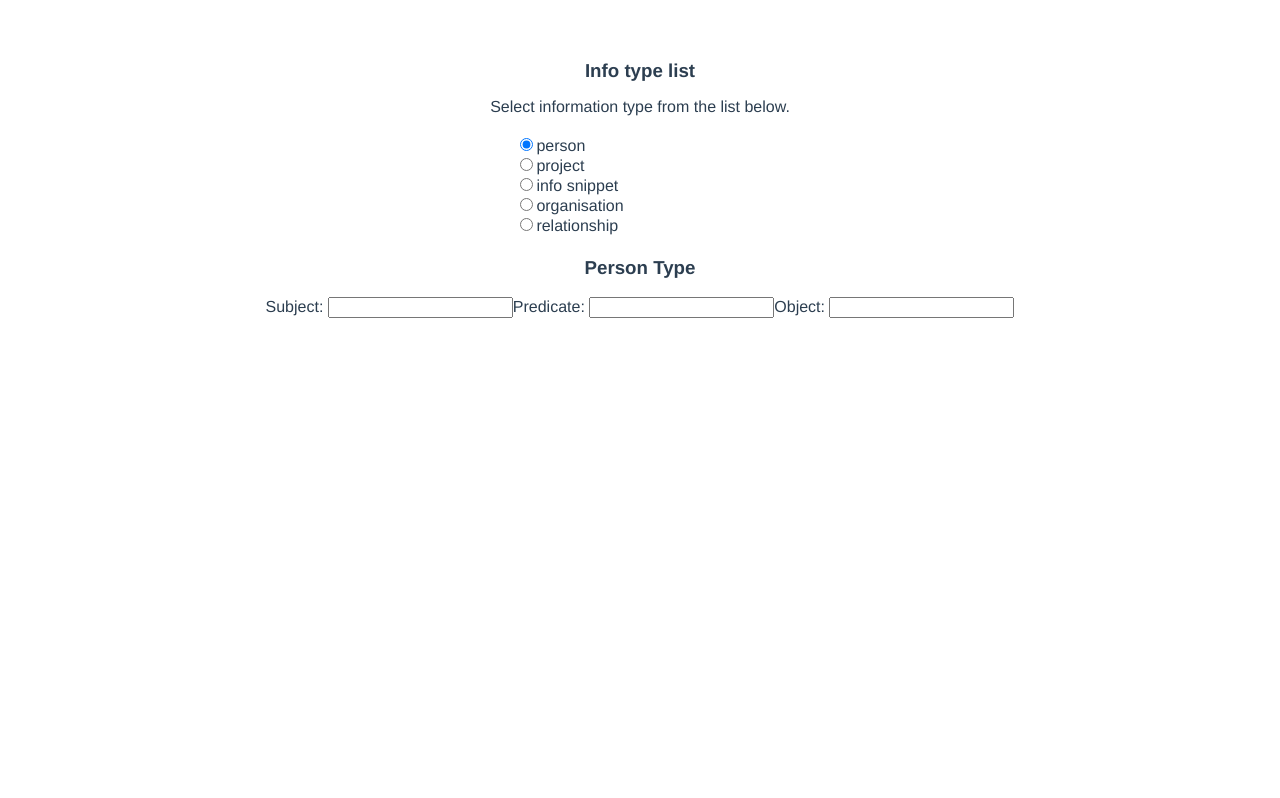
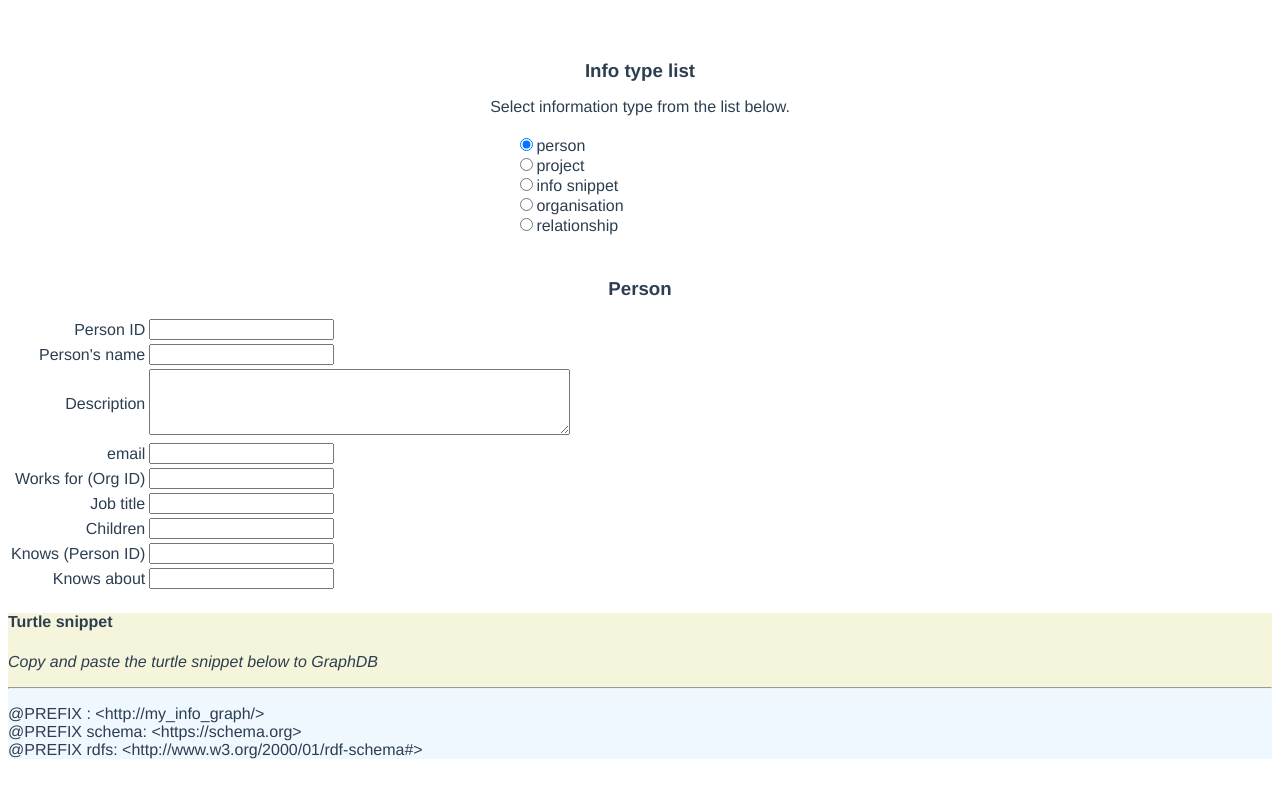
Before and after one commit to kheerand/infograph, a Vue app: page / in a window 1280 px wide. Both pictures are taken after a click on the radio button 526 px from the left and 144 px from the top of the page. Built offline with nearby package versions, Linux system fonts and the light colour scheme.

Commit message:
Created initial Person type

```diff
--- a/src/App.vue
+++ b/src/App.vue
@@ -3,7 +3,6 @@
     <infoTypesList @selection="showInfoBox($event)"/>
   </div>
   <div v-if="selectedInfoType == 'personFields'">
-    <h3>Person Type</h3>
     <infoTypePerson  @turtleOutput='updateTurtleText($event)'/>
   </div>
   <div v-if="selectedInfoType == 'projectFields'">
--- a/src/components/infoTypePerson.vue
+++ b/src/components/infoTypePerson.vue
@@ -1,10 +1,131 @@
 <template>
-  <div>
+  <div id='input_area'>
+    <h3>Person</h3>
     <p>
-      <span>Subject: <input type="text" @change="onChange($event)" v-model="subject" /></span>
-      <span>Predicate: <input type="text" @change="onChange($event)" v-model="predicate" /></span>
-      <span>Object: <input type="text" @change="onChange($event)" v-model="object" /></span>
+      <table id='input_table'>
+        <tr class='input_row'>
+          <td class='input_heading'>
+            Person ID
+          </td>
+          <td class='input_input'>
+            <input type="text" v-model="nameID" />
+          </td>
+        </tr>
+        <tr class='input_row'>
+          <td class='input_heading'>
+            Person's name
+          </td>
+          <td class='input_input'>
+            <input type="text" v-model="name" />
+          </td>
+        </tr>
+        <tr class='input_row'>
+          <td class='input_heading'>
+            Description
+          </td>
+          <td class='input_input'>
+            <textarea rows=4 cols=50 v-model="description" />
+          </td>
+        </tr>
+        <tr class='input_row'>
+          <td class='input_heading'>
+            email
+          </td>
+          <td class='input_input'>
+            <input type="text" v-model="email" />
+          </td>
+        </tr>
+        <tr class='input_row'>
+          <td class='input_heading'>
+            Works for (Org ID)
+          </td>
+          <td class='input_input'>
+            <input type="text" v-model="worksFor" />
+          </td>
+        </tr>
+        <tr class='input_row'>
+          <td class='input_heading'>
+            Job title
+          </td>
+          <td class='input_input'>
+            <input type="text" v-model="jobTitle" />
+          </td>
+        </tr>
+        <tr class='input_row'>
+          <td class='input_heading'>
+            Children
+          </td>
+          <td class='input_input'>
+            <input type="text" v-model="children" />
+          </td>
+        </tr>
+        <tr class='input_row'>
+          <td class='input_heading'>
+            Knows (Person ID)
+          </td>
+          <td class='input_input'>
+            <input type="text" v-model="knows" />
+          </td>
+        </tr>
+        <tr class='input_row'>
+          <td class='input_heading'>
+            Knows about
+          </td>
+          <td class='input_input'>
+            <input type="text" v-model="knowsAbout" />
+          </td>
+        </tr>
+      </table>
     </p>
+  </div>
+  <div id="turtle_snippet">
+    <div id='turtle_preamble'>
+      <h4>Turtle snippet</h4>
+      <p>
+        <em>Copy and paste the turtle snippet below to GraphDB</em>
+      </p>
+      <hr>
+    </div>
+    <div id="turtle_prefixes">
+      <p>
+        <span v-for="prefix in prefixes" :key="prefix">
+            {{prefix}}<br>
+        </span>
+      </p>
+    </div>
+
+
+    <div id="turtle_tripples">
+      <span v-if="nameID != ''">
+        :{{nameID}} a schema:Person.<br>
+      </span>
+      <span v-if="name != ''">
+        :{{nameID}} schema:name "{{name}}".<br>
+        :{{nameID}} rdfs:label "{{name}}".<br>
+      </span>
+      <span v-if="description != ''">
+        :{{nameID}} schema:description "{{description}}".<br>
+      </span>
+      <span v-if="email != ''">
+        :{{nameID}} schema:email "{{email}}".<br>
+      </span>
+      <span v-if="worksFor != ''">
+        :{{nameID}} schema:worksFor :{{worksFor}}.<br>
+      </span>
+      <span v-if="jobTitle != ''">
+        :{{nameID}} schema:jobTitle "{{jobTitle}}".<br>
+      </span>
+      <span v-if="children != ''">
+        <!-- NOTE Change this to linkn to person ID in the future -->
+        :{{nameID}} schema:children "{{children}}".<br>
+      </span>
+      <span v-if="knows != ''">
+        :{{nameID}} schema:knows :{{knows}}.<br>
+      </span>
+      <span v-if="knowsAbout != ''">
+        :{{nameID}} schema:knowsAbout :{{knowsAbout}}.<br>
+      </span>
+    </div>
   </div>
 </template>
 
@@ -14,33 +135,22 @@ export default {
   props: {},
   data() {
     return {
-      fields: {
-        name: {
-          subject: " ",
-          predicate: " ",
-          object: ""
-        }
-      },
-      subject: "",
-      predicate: "",
-      object: "",
+      prefixes: [
+        "@PREFIX : <http://my_info_graph/>", // try and load this from a config file in the future.
+        "@PREFIX schema: <https://schema.org>",
+        "@PREFIX rdfs: <http://www.w3.org/2000/01/rdf-schema#>",
+      ],
+      nameID: "",
+      name: "",
+      description: "",
+      email: "",
+      worksFor: "",
+      jobTitle: "",
+      children: "",
+      knows: "",
+      knowsAbout: "",
     };
   },
-  methods: {
-    onChange() {
-      // var infoTypeSelected = event.target.value;
-      // this.$emit('selection',infoTypeSelected)
-      var output = {
-        prefixes: "",
-        tripple: {
-          subject:  this.subject,
-          predicate: this.predicate,
-          object: this.object
-        }
-      }
-        this.$emit('turtleOutput',output)
-    }
-  }
 };
 </script>
 
@@ -48,9 +158,6 @@ export default {
 <style scoped>
 h3 {
   margin: 40px 0 0;
-}
-h4 {
-  margin: 20px 0 0;
 }
 ul {
   list-style-type: none;
@@ -63,7 +170,17 @@ li {
 a {
   color: #42b983;
 }
-.turtle_code {
+#turtle_snippet {
+  text-align: left;
+  background: aliceblue;
+}
+#turtle_preamble {
+  background:beige;
+}
+.input_heading {
+  text-align: right;
+}
+.input_input {
   text-align: left;
 }
 </style>
```
